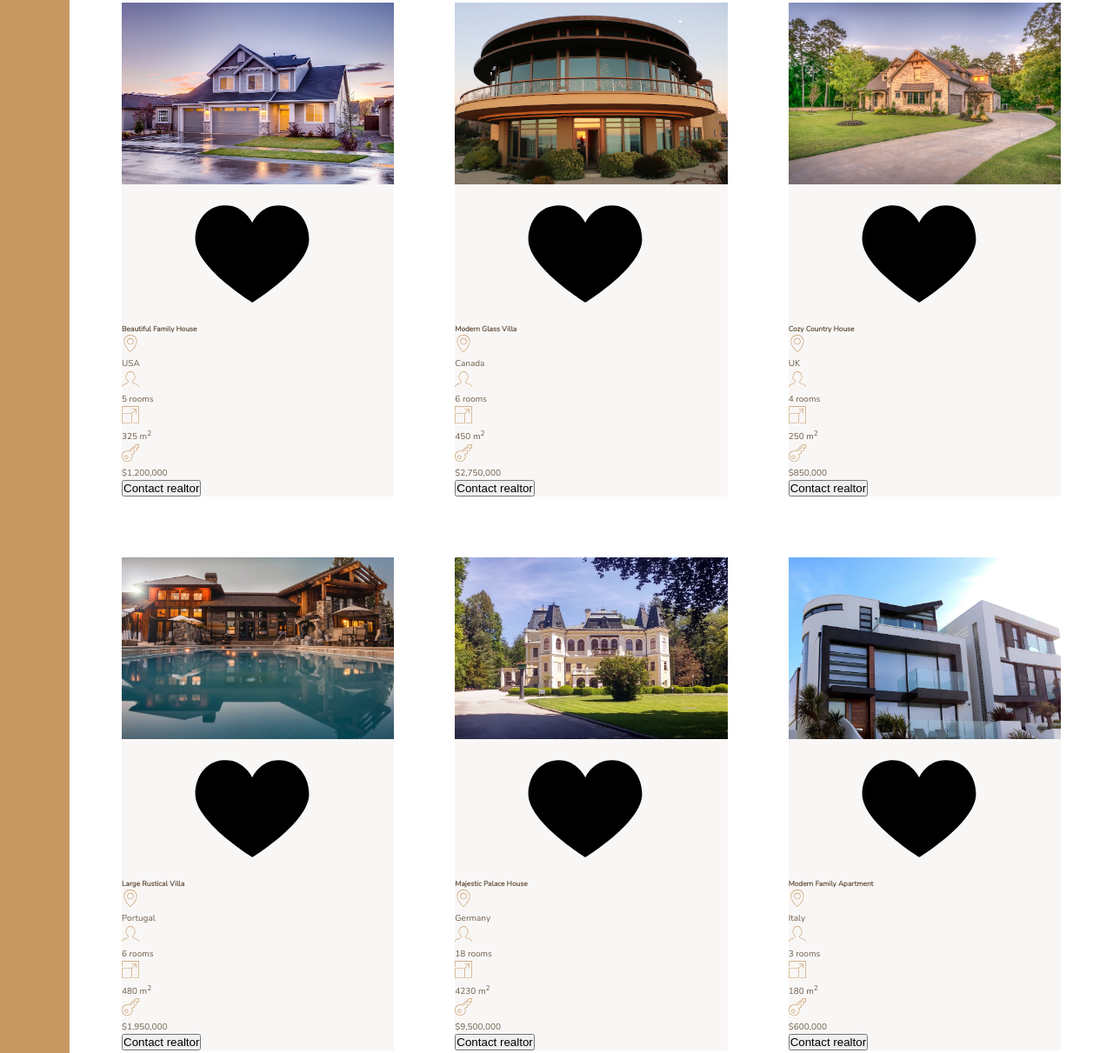
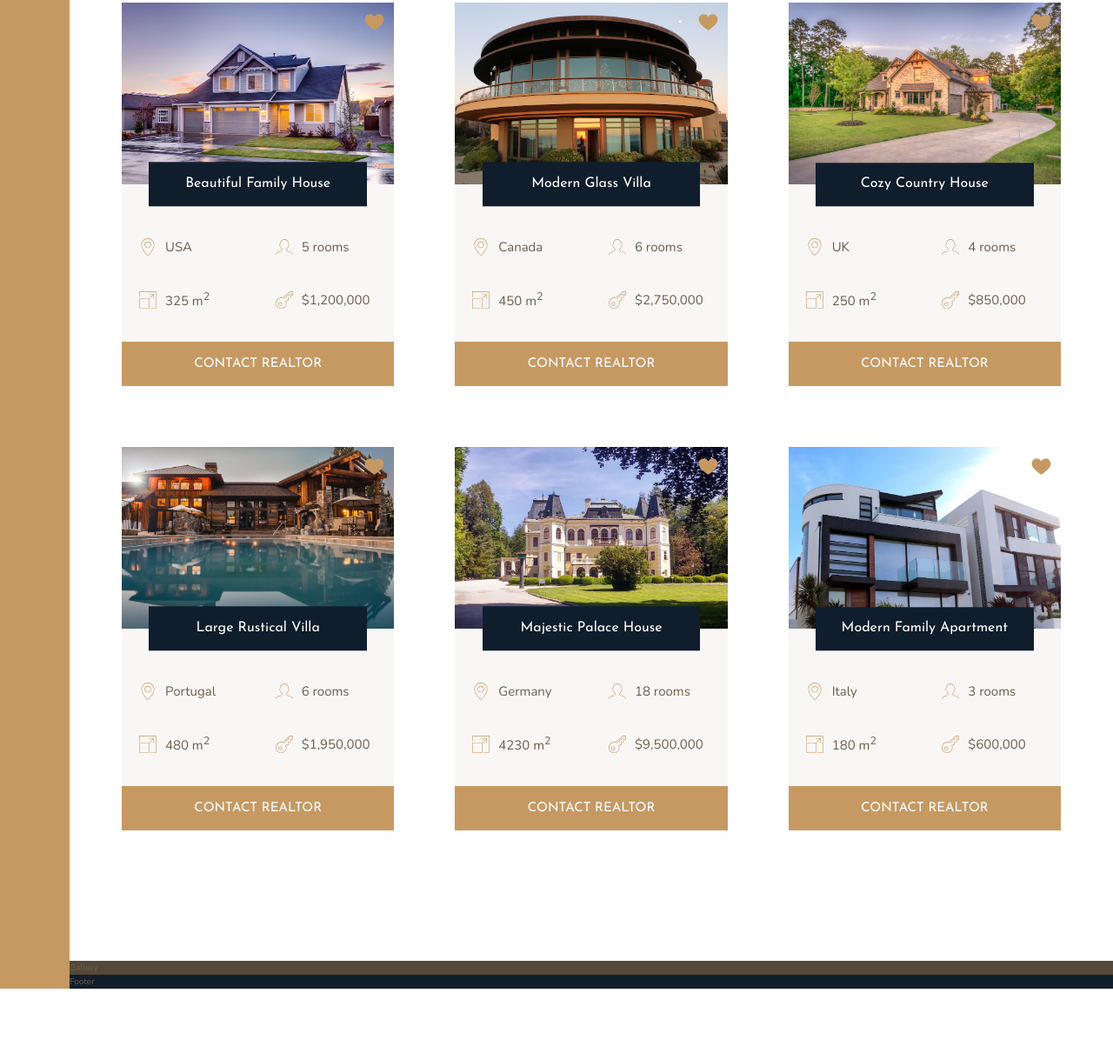
Before and after one commit to milena-mica/Nexter, a website: page index.html in a window 1280 px wide. Shown: the part 1940-3151 px from the top of the page at 87% size. After the commit the page ends 3077 px from the top, so only its background shows below. Drawn offline with nearby package versions, Linux system fonts and the light colour scheme.

Commit message:
Homes Section-part 2

```diff
--- a/index.html
+++ b/index.html
@@ -92,7 +92,7 @@
               Lorem, ipsum dolor sit amet consectetur adipisicing elit. Tenetur distinctio necessitatibus
                pariatur voluptatibus. Quidem consequatur!
             </p>
-            <button class="btn">Find your own home</button>
+            <button class="btn home__btn">Find your own home</button>
         </div>
 
         <section class="homes">
@@ -126,7 +126,7 @@
                 </svg>
                 <p>$1,200,000</p>
               </div>
-              <button class="cta">Contact realtor</button>
+              <button class="btn home__btn">Contact realtor</button>
             </div>
 
             <div class="home">
@@ -159,7 +159,7 @@
                 </svg>
                 <p>$2,750,000</p>
               </div>
-              <button class="cta">Contact realtor</button>
+              <button class="btn home__btn">Contact realtor</button>
             </div>
 
             <div class="home">
@@ -192,7 +192,7 @@
                 </svg>
                 <p>$850,000</p>
               </div>
-              <button class="cta">Contact realtor</button>
+              <button class="btn home__btn">Contact realtor</button>
             </div>
 
             <div class="home">
@@ -225,7 +225,7 @@
                 </svg>
                 <p>$1,950,000</p>
               </div>
-              <button class="cta">Contact realtor</button>
+              <button class="btn home__btn">Contact realtor</button>
             </div>
 
             <div class="home">
@@ -258,7 +258,7 @@
                 </svg>
                 <p>$9,500,000</p>
               </div>
-              <button class="cta">Contact realtor</button>
+              <button class="btn home__btn">Contact realtor</button>
             </div>
 
             <div class="home">
@@ -291,7 +291,7 @@
                 </svg>
                 <p>$600,000</p>
               </div>
-              <button class="cta">Contact realtor</button>
+              <button class="btn home__btn">Contact realtor</button>
             </div>
          </section>
 
--- a/sass/_homes.scss
+++ b/sass/_homes.scss
@@ -10,16 +10,49 @@
 .home {
   background-color: $color-grey-light-1;
 
+  display: grid;
+  grid-template-columns: repeat(2, 1fr);
+  grid-row-gap: 3.5rem;
+
   &__img {
     width: 100%;
+    grid-row: 1 / 2;
+    grid-column: 1 / -1;
+    z-index: 1;
   }
 
   &__like {
-
+     grid-row: 1 / 2;
+     grid-column: 2 / 3;
+     fill: $color-primary;
+     height: 2.5rem;
+     width: 2.5rem;
+     z-index: 2;
+     justify-self: end;
+     margin: 1rem;
   }
 
   &__name {
+     grid-row: 1 / 2;
+     grid-column: 1 / -1;
+     justify-self: center;
+     align-self: end;
+     z-index: 3;
 
+     width: 80%;
+     font-family: $font-display;
+     font-size: 1.6rem;
+     text-align: center;
+     padding: 1.25rem;
+     background-color: $color-secondary;
+     color: #fff;
+     font-weight: 400;
+     transform:translateY(50%);
+  }
+
+  &__location,
+  &__rooms {
+    margin-top: 2.5rem;
   }
 
   &__location,
@@ -27,14 +60,21 @@
   &__area,
   &__price {
 
+    font-size: 1.5rem;
+    margin-left: 2rem;
+
+    display: flex;
+    align-items: center;
+
     svg {
         fill: $color-primary;
         height: 2rem;
         width: 2rem;
-    }
-
-    p {
-
+        margin-right: 1rem;
     }
   }
+
+  &__btn {
+    grid-column: 1 / -1;
+  }
 }
```
Also changed, not shown: css/style.css.
